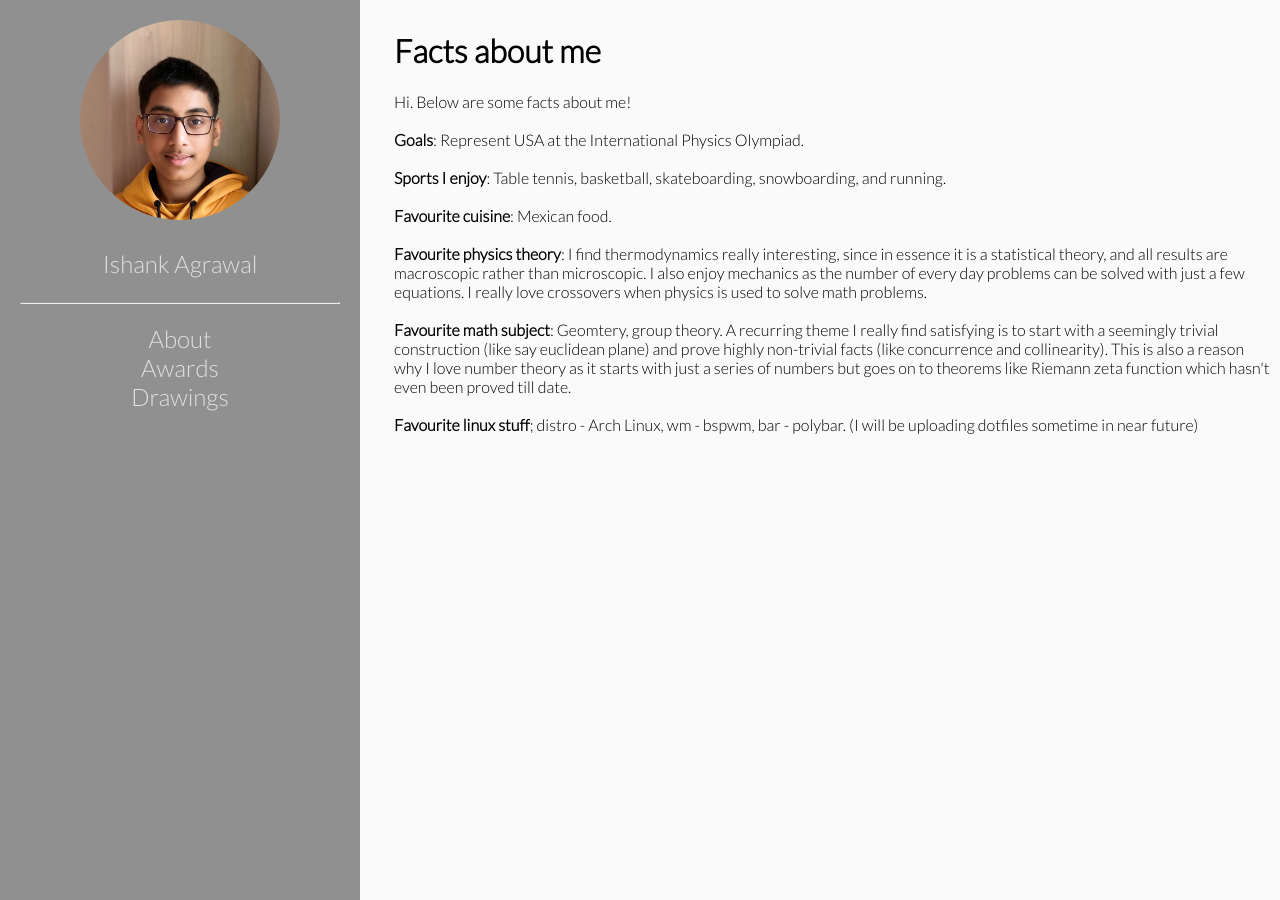
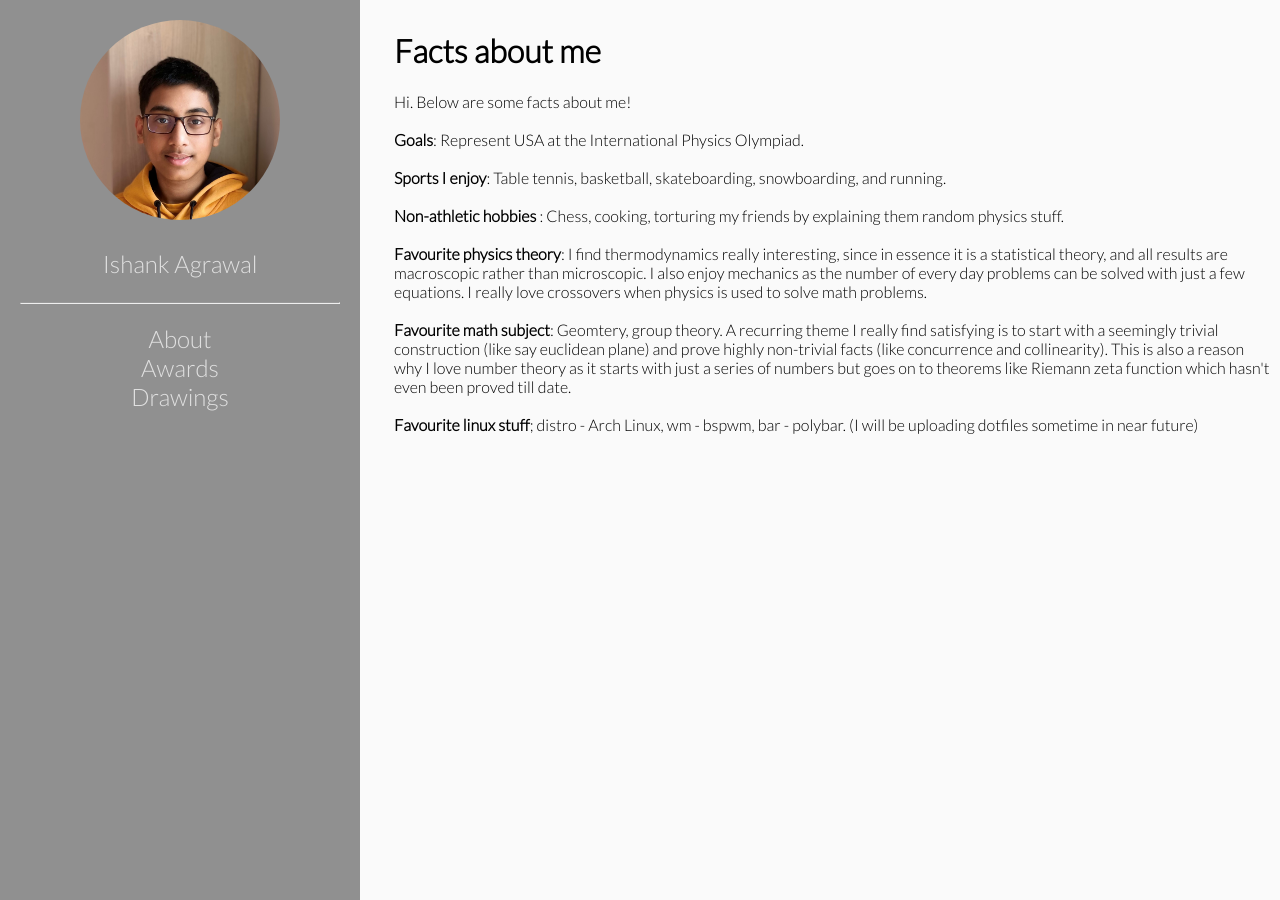
Before and after one commit to mathletema/mathletema.github.io, a Jekyll site: the page built from about.html, in a window 1280 px wide. Built offline with Jekyll 4.4.1, drawn with Linux system fonts in a browser that asks for light colours.

Commit message:
update about.html

```diff
--- a/about.html
+++ b/about.html
@@ -10,7 +10,7 @@ Hi. Below are some facts about me!
 <br>  <br>
 <b>Sports I enjoy</b>: Table tennis, basketball, skateboarding, snowboarding, and running.
 <br> <br>
-<b>Favourite cuisine</b>: Mexican food.
+<b> Non-athletic hobbies </b>: Chess, cooking, torturing my friends by explaining them random physics stuff.
 <br> <br>
 <b>Favourite physics theory</b>: I find thermodynamics really interesting, since in essence it is a statistical theory, and all results are
 macroscopic rather than microscopic. I also enjoy mechanics as the number of every day problems can be solved
```
